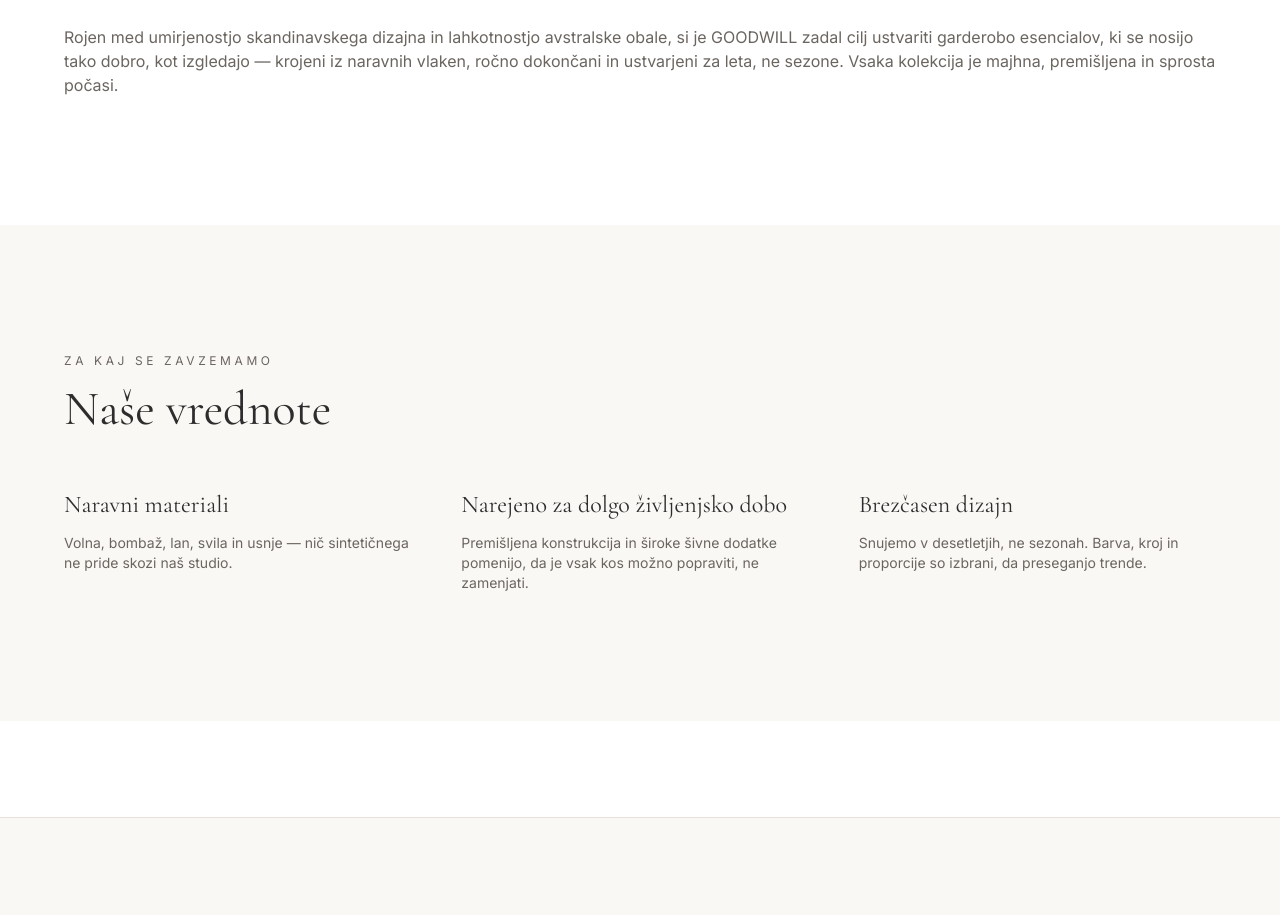
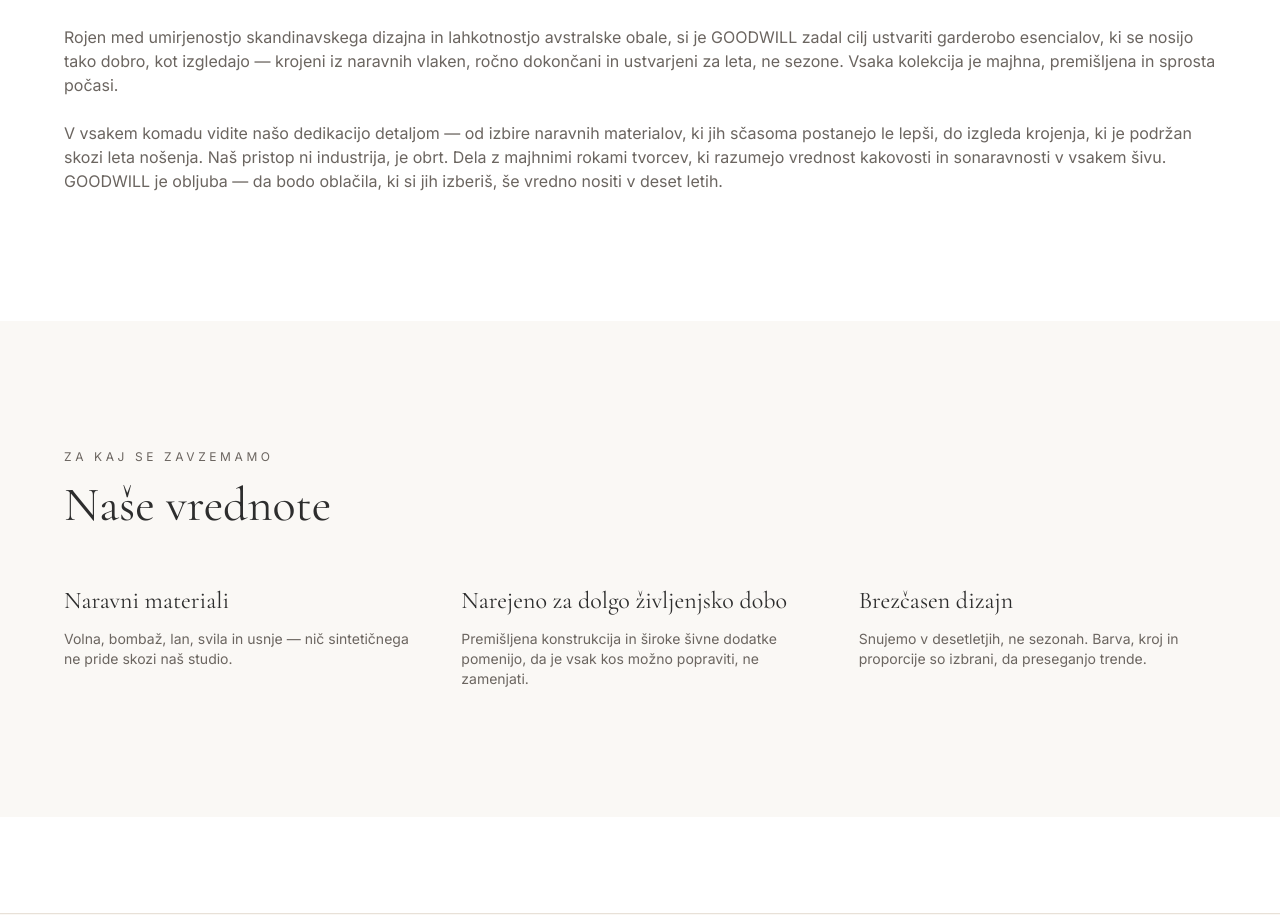
Before and after one commit to NejcOP/Goodwill, a Next.js app: page /o-nas in a window 1280 px wide. Shown: the part 818-1733 px from the top of the page. Built offline with nearby package versions, Linux system fonts and the light colour scheme.

Commit message:
Expand About page story section with additional paragraph about craftsmanship

```diff
--- a/src/app/o-nas/page.tsx
+++ b/src/app/o-nas/page.tsx
@@ -63,6 +63,15 @@
               sezone. Vsaka kolekcija je majhna, premišljena in sprosta
               počasi.
             </p>
+            <p className="mt-6 text-muted-foreground">
+              V vsakem komadu vidite našo dedikacijo detaljom — od izbire
+              naravnih materialov, ki jih sčasoma postanejo le lepši, do
+              izgleda krojenja, ki je podržan skozi leta nošenja. Naš pristop
+              ni industrija, je obrt. Dela z majhnimi rokami tvorcev, ki
+              razumejo vrednost kakovosti in sonaravnosti v vsakem šivu.
+              GOODWILL je obljuba — da bodo oblačila, ki si jih izberiš, še
+              vredno nositi v deset letih.
+            </p>
           </Reveal>
         </div>
       </section>
```
